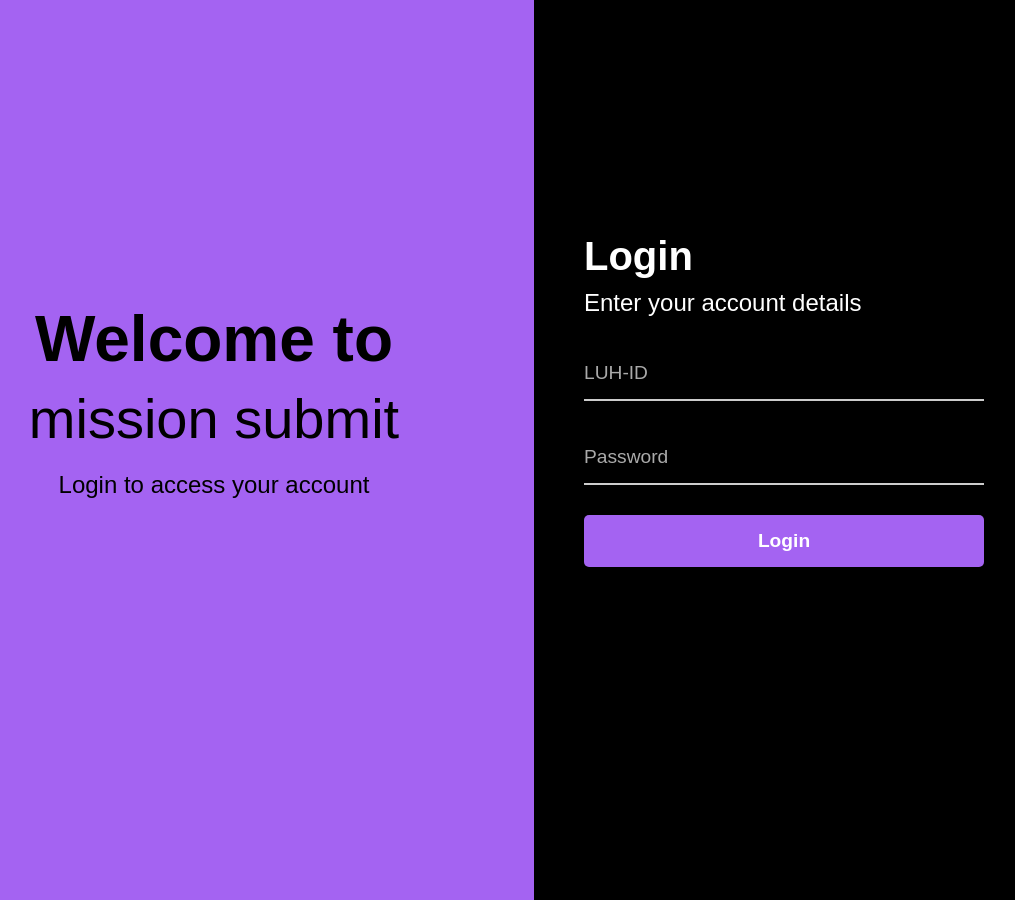
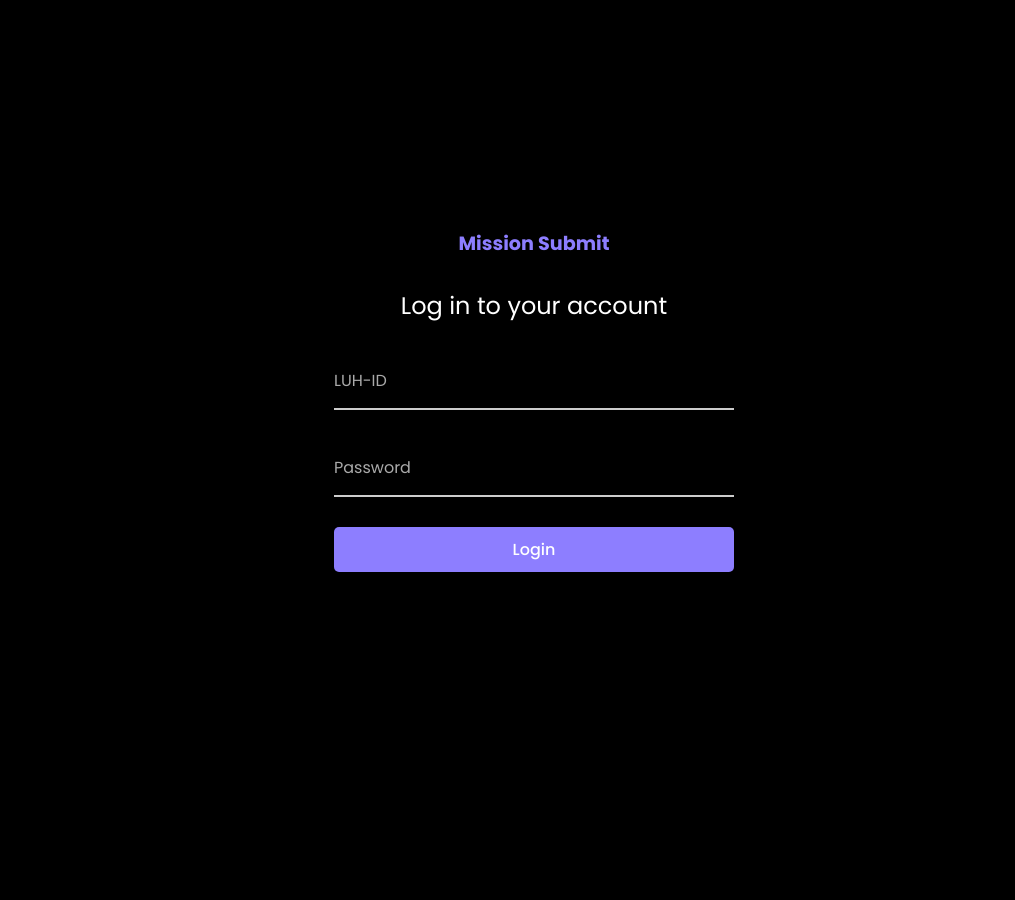
Before and after one commit to parmveer-singh/HCI, a plain HTML site: page Login/index.html in a window 1280 px wide. Shown: the whole page, without its empty margins (106-1121 px from the left). After the commit the page ends 800 px from the top, so only its background shows below. Drawn offline with nearby package versions, Linux system fonts and the light colour scheme.

Commit message:
welcome-section removed

```diff
--- a/Login/index.html
+++ b/Login/index.html
@@ -1,23 +1,28 @@
 <!DOCTYPE html>
-<html lang="en">
+<html>
 <head>
-  <meta charset="UTF-8">
-  <meta name="viewport" content="width=device-width, initial-scale=1.0">
-  <title>Mission Submit</title>
-  <link rel="stylesheet" href="style.css">
+    <meta charset="utf-8">
+    <meta name="viewport" content="width=device-width, initial-scale=1">
+    <title>Mission Submit</title>
+
+    <!--custom css link-->
+    <link rel="stylesheet"  href="style.css">
+
+    <!--boxicons link-->
+    <link rel="stylesheet" href="https://unpkg.com/boxicons@latest/css/boxicons.min.css">
+
+    <!--font link-->
+    <link href="https://cdn.jsdelivr.net/npm/remixicon@4.5.0/fonts/remixicon.css" rel="stylesheet"/>
+    <link rel="preconnect" href="https://fonts.googleapis.com">
+    <link rel="preconnect" href="https://fonts.gstatic.com" crossorigin>
+    <link href="https://fonts.googleapis.com/css2?family=Poppins:ital,wght@0,100;0,200;0,300;0,400;0,500;0,600;0,700;0,800;0,900;1,100;1,200;1,300;1,400;1,500;1,600;1,700;1,800;1,900&display=swap" rel="stylesheet">
 </head>
 <body>
   <div class="container">
-    <div class="welcome-section">
-      <h1>Welcome to</h1>
-      <h2>mission submit</h2>
-      <p>Login to access your account</p>
-      <div class="welcome-image"></div>
-    </div>
     <div class="login-section">
       <div class="login-header">
-        <h2>Login</h2>
-        <p>Enter your account details</p>
+        <h2 class="mission-submit">Mission Submit</h2>
+        <p class="info">Log in to your account</p>
       </div>
       <form>
         <input type="text" placeholder="LUH-ID">
--- a/Login/style.css
+++ b/Login/style.css
@@ -1,16 +1,16 @@
 * {
     margin: 0;
     padding: 0;
+    font-family: "Poppins", serif;
     box-sizing: border-box;
 }
 
 body {
-    font-family: 'Arial', sans-serif;
     height: 100vh;
     display: flex;
     align-items: center;
     justify-content: center;
-    background-color: #ffffff;
+    background-color: black;
 }
 
 .container {
@@ -18,66 +18,44 @@ body {
     width: 100%;
     max-width: 20000px;
     height: 1000px;
+    max-width: 600px;
+    height: auto;
+    background-color: #000000;
+    border-radius: 10px;
+    overflow: hidden;
+    color: white;
 }
 
-/* Welcome Section */
-.welcome-section {
-    flex: 1;
-    background-color: #a463f2;
-    color: #000000;
+.login-section {
+    width: 100%;
+    padding: 50px;
     display: flex;
     flex-direction: column;
     justify-content: center;
     align-items: center;
-    padding: 50px;
-    text-align: left;
-}
-
-.welcome-section h1 {
-    font-size: 4rem;
-    font-weight: 900;
-    margin-bottom: 10px;
-}
-
-.welcome-section h2 {
-    font-size: 3.5rem;
-    font-weight: 400;
-    margin-bottom: 10px;
-}
-
-.welcome-section p {
-    font-size: 1.5rem;
-    font-weight: 400;
-    margin-top: 10px;
-}
-
-/* Login Section */
-.login-section {
-    flex: 1;
-    background-color: #000000;
-    color: #ffffff;
-    display: flex;
-    flex-direction: column;
-    justify-content: center;
-    align-items: flex-start;
-    padding: 50px;
 }
 
 .login-header h2 {
-    font-size: 2.5rem;
+    font-size: 1.2rem;
     font-weight: 700;
-    margin-bottom: 10px;
+    margin-bottom: 30px;
+    text-align: center;
+    color: #8D7EFF;
 }
 
 .login-header p {
     font-size: 1.5rem;
     font-weight: 400;
     margin-bottom: 30px;
+    text-align: center;
 }
 
 form {
     width: 100%;
     max-width: 400px;
+    display: flex;
+    flex-direction: column;
+    align-items: center;
 }
 
 form input {
@@ -88,7 +66,7 @@ form input {
     border-bottom: 2px solid #cccccc;
     background: none;
     color: white;
-    font-size: 1.2rem;
+    font-size: 1rem;
 }
 
 form input::placeholder {
@@ -97,21 +75,21 @@ form input::placeholder {
 
 form input:focus {
     outline: none;
-    border-bottom: 2px solid #a463f2;
+    border-bottom: 2px solid #8D7EFF;
 }
 
 form button {
     width: 100%;
-    padding: 15px;
-    background-color: #a463f2;
+    padding: 10px;
+    background-color: #8D7EFF;
     color: white;
     border: none;
     border-radius: 5px;
-    font-size: 1.2rem;
-    font-weight: bold;
+    font-size: 1rem;
+    font-weight: 500;
     cursor: pointer;
 }
 
 form button:hover {
-    background-color: #9445e1;
+    background-color: rgb(149, 136, 248);
 }
```
